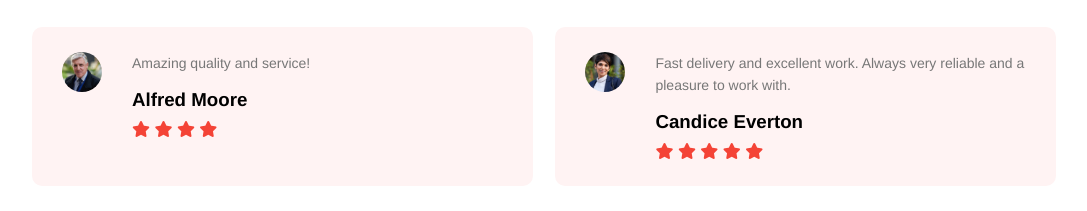
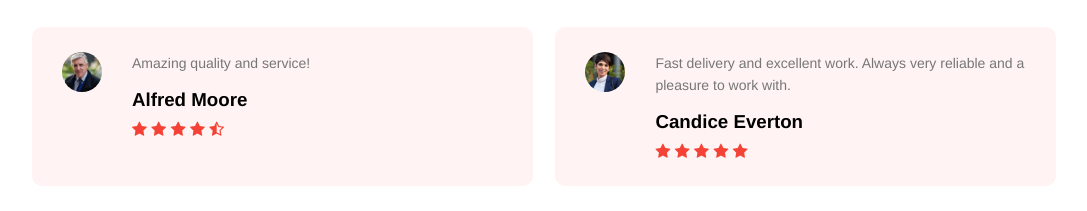
Before and after one commit to listeiner/Americut, a plain HTML site: page index.html in a window 1280 px wide. Shown: the part 3100-3311 px from the top of the page, without its empty margins (96-1183 px from the left). Drawn offline with Linux system fonts and the light colour scheme.

Commit message:
enabled stylesheet

```diff
--- a/index.html
+++ b/index.html
@@ -16,7 +16,7 @@
       crossorigin="anonymous"
       referrerpolicy="no-referrer"
     />
-    <!-- <link rel="stylesheet" type="text/css" href="/css/font-awesome.min.css" /> -->
+    <link rel="stylesheet" type="text/css" href="/css/font-awesome.min.css" />
 
     <title>Americut Corporation</title>
   </head>
```
Also changed, not shown: equipment.html (+1 -1 lines).
